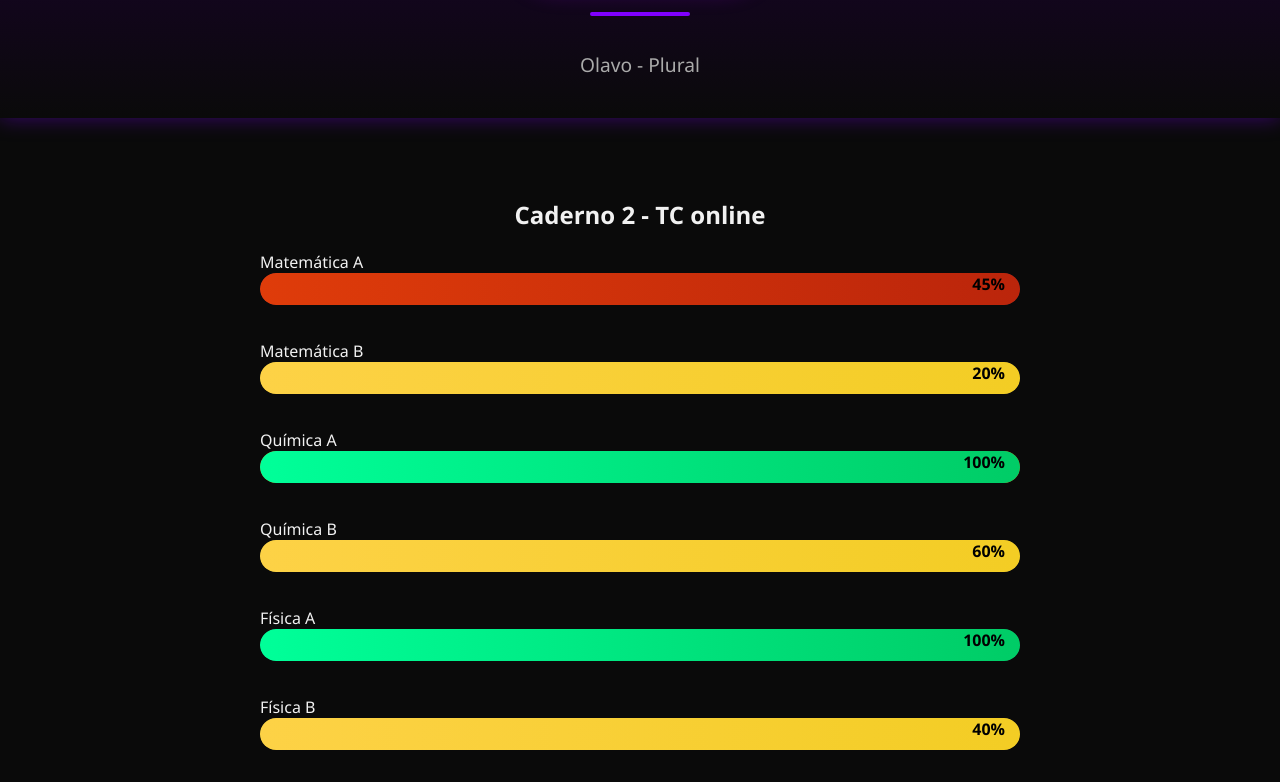
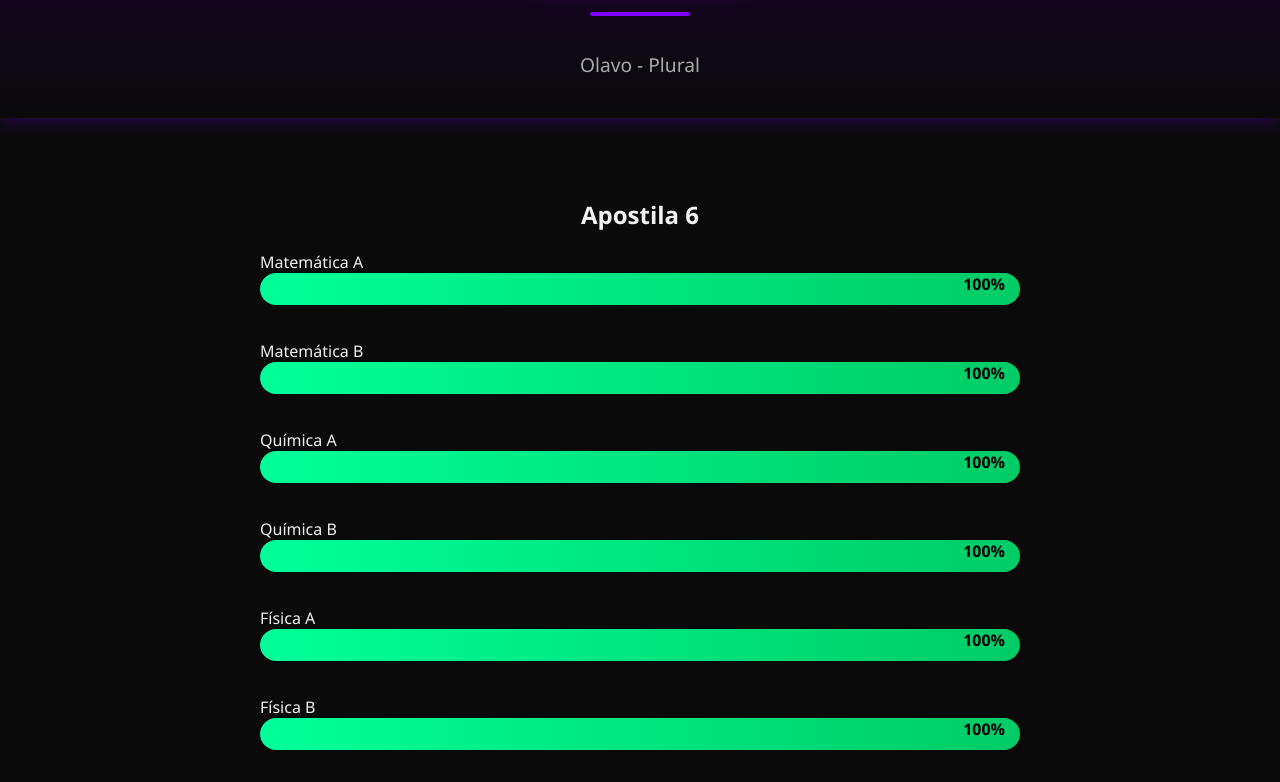
Before and after one commit to rafaei312654/ratbot, a plain HTML site: page public/aluno5.html in a window 1280 px wide. Shown: the part 153-935 px from the top of the page. Drawn offline with Linux system fonts and the light colour scheme; files that its build step writes are made by us from their sources.

Commit message:
Update aluno5.html

```diff
--- a/public/aluno5.html
+++ b/public/aluno5.html
@@ -4,7 +4,7 @@
   <meta charset="UTF-8" />
   <meta name="viewport" content="width=device-width, initial-scale=1.0"/>
   <title>Rat Bot</title>
-  <link rel="stylesheet" href="style.css"/>
+  <link rel="stylesheet" href="styles/padrão.css"/>
 </head>
 <body onload="playBootSound()">
   <audio id="boot-sound" src="boot.mp3" preload="auto"></audio>
@@ -20,20 +20,20 @@
   </header>
 
   <main class="content">
-    <h2 style="text-align: center; margin: 20px 0;">Caderno 2 - TC online</h2>
+    <h2 style="text-align: center; margin: 20px 0;">Apostila 6</h2>
 
     <section class="progress-section">
-      <div class="barra-vermelha"><span>Matemática A</span><div class="red"><div class="fillred">45%</div></div></div>
-      <div class="barra-vermelha"><span>Matemática B</span><div class="amar"><div class="fillamar">20%</div></div></div>
-      <div class="barra-vermelha"><span>Química A</span><div class="amar"><div class="fillgreen">100%</div></div></div>
-      <div class="barra-vermelha"><span>Química B</span><div class="amar"><div class="fillamar">60%</div></div></div>
-      <div class="barra-vermelha"><span>Física A</span><div class="bargreen"><div class="fillgreen">100%</div></div></div>
-      <div class="barra-vermelha"><span>Física B</span><div class="amar"><div class="fillamar">40%</div></div></div>
-      <div class="barra-vermelha"><span>Inglês</span><div class="amar"><div class="fillamar">75%</div></div></div>
+      <div class="barra-verde"><span>Matemática A</span><div class="bargreen"><div class="fillgreen">100%</div></div></div>
+      <div class="barra-verde"><span>Matemática B</span><div class="bargreen"><div class="fillgreen">100%</div></div></div>
+      <div class="barra-verde"><span>Química A</span><div class="bargreen"><div class="fillgreen">100%</div></div></div>
+      <div class="barra-verde"><span>Química B</span><div class="bargreen"><div class="fillgreen">100%</div></div></div>
+      <div class="barra-verde"><span>Física A</span><div class="bargreen"><div class="fillgreen">100%</div></div></div>
+      <div class="barra-verde"><span>Física B</span><div class="bargreen"><div class="fillgreen">100%</div></div></div>
+      <div class="barra-verde"><span>Inglês</span><div class="bargreen"><div class="fillgreen">100%</div></div></div>
+
 
     </section>
   </main>
-
 
   <footer>
     plurral.net.rat-bot
```
